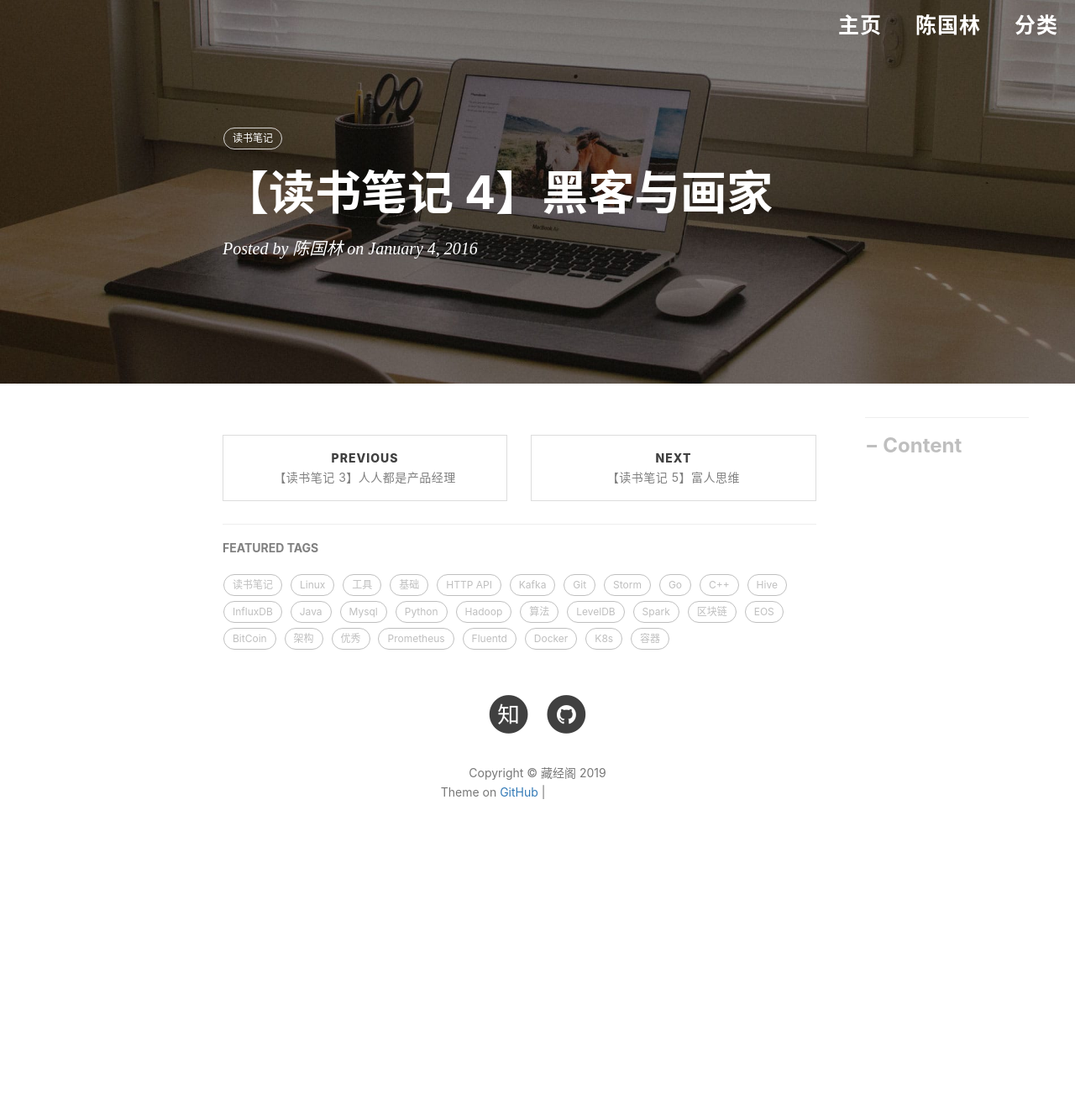
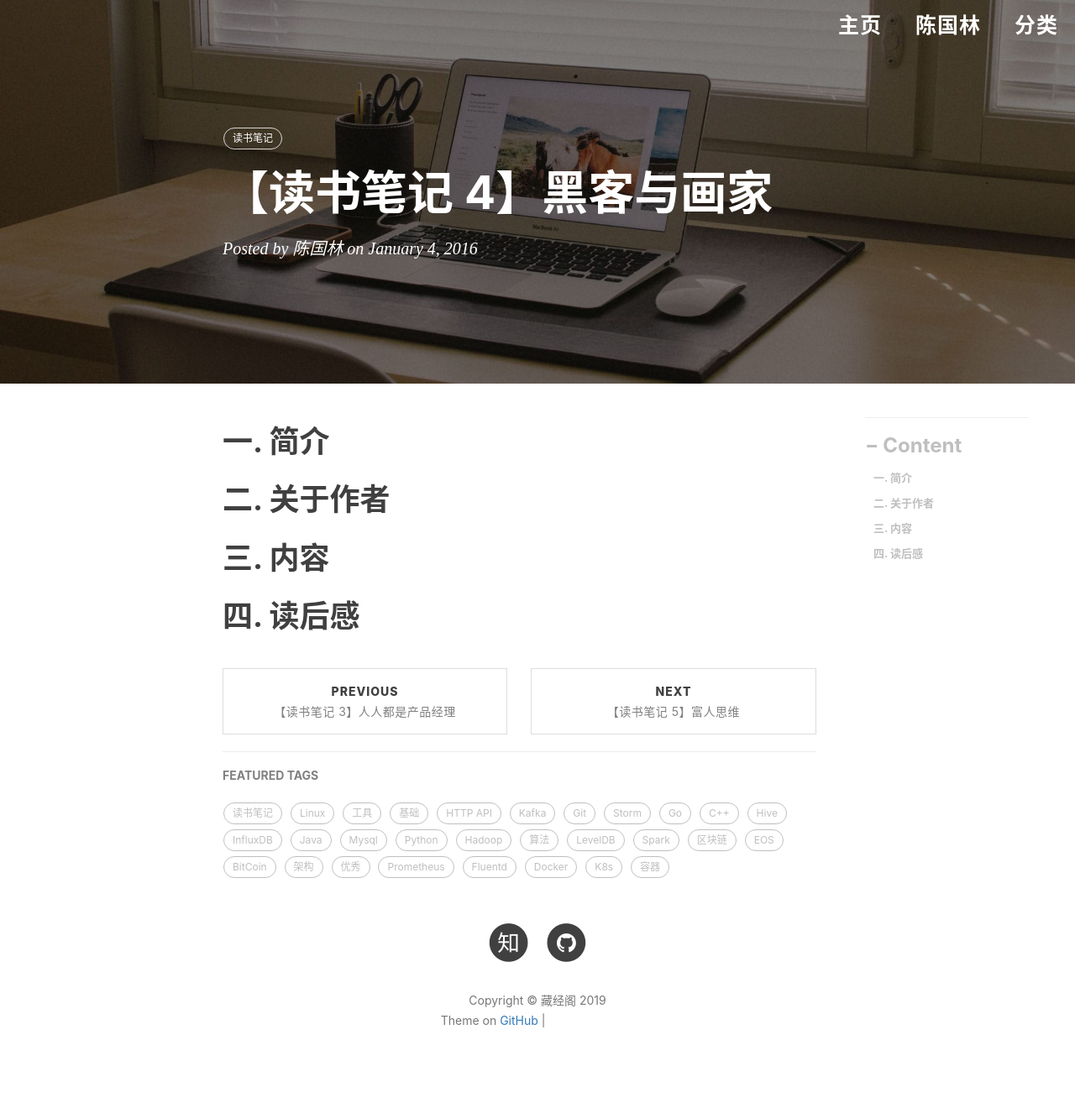
Before and after one commit to engru/chenguolin.github.io, a Jekyll site: the page built from _posts/2016-01-04-【读书笔记-4】黑客与画家.md, in a window 1280 px wide. Shown: the whole page at 84% size. Built offline with Jekyll 4.4.1, drawn with Linux system fonts in a browser that asks for light colours; nearby versions of some CDN libraries; comment, search, counter and statistics services are not loaded; before the commit the page ends 1048 px from its top, so only the background shows below that; grey boxes are pictures that could not be loaded.

Commit message:
Update 2016-01-04-【读书笔记-4】黑客与画家.md

```diff
--- a/_posts/2016-01-04-【读书笔记-4】黑客与画家.md
+++ b/_posts/2016-01-04-【读书笔记-4】黑客与画家.md
@@ -5,3 +5,12 @@ author: 陈国林 # 作者
 tags:          #标签
     - 读书笔记
 ---
+
+# 一. 简介
+
+
+# 二. 关于作者
+
+# 三. 内容
+
+# 四. 读后感
```
